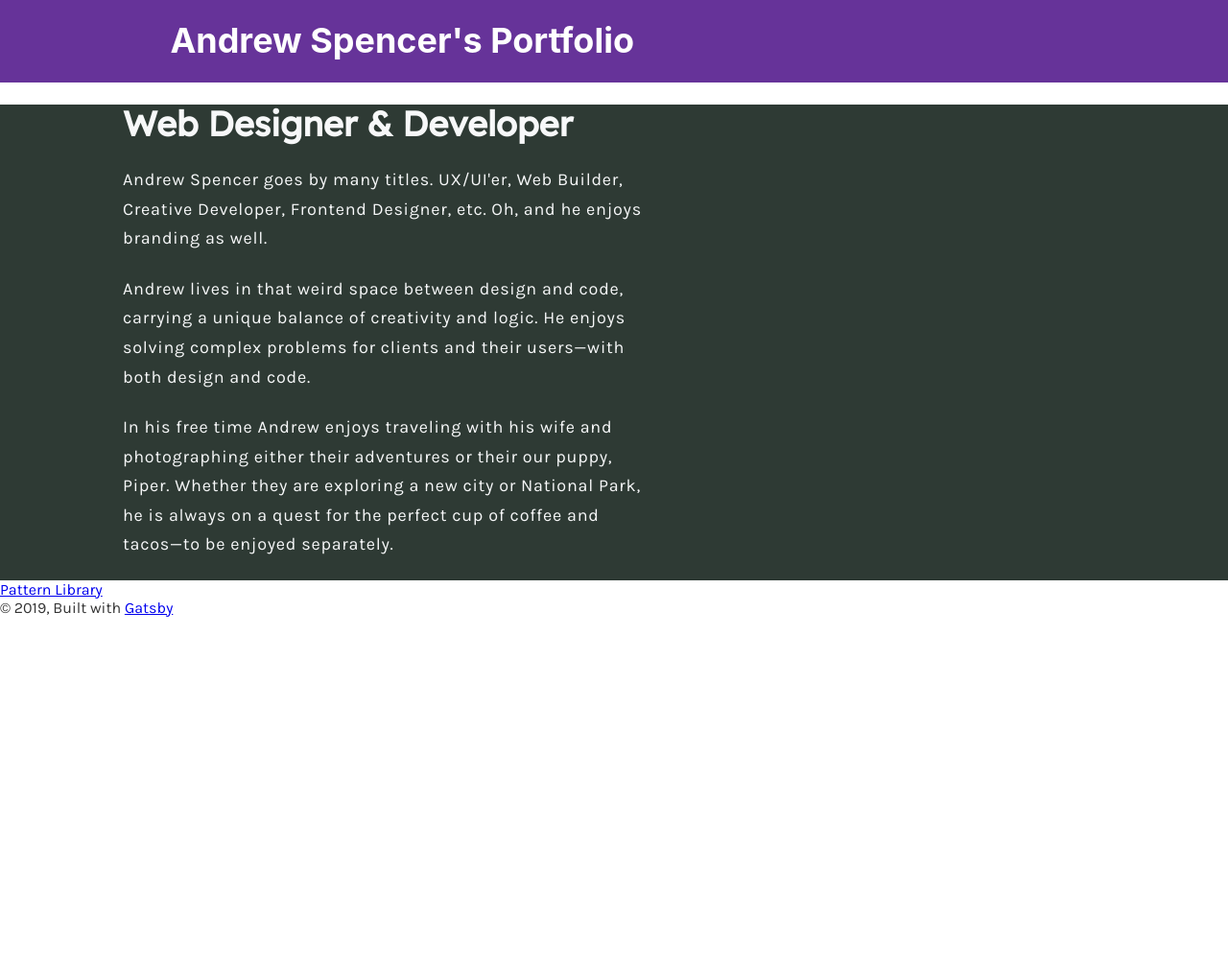
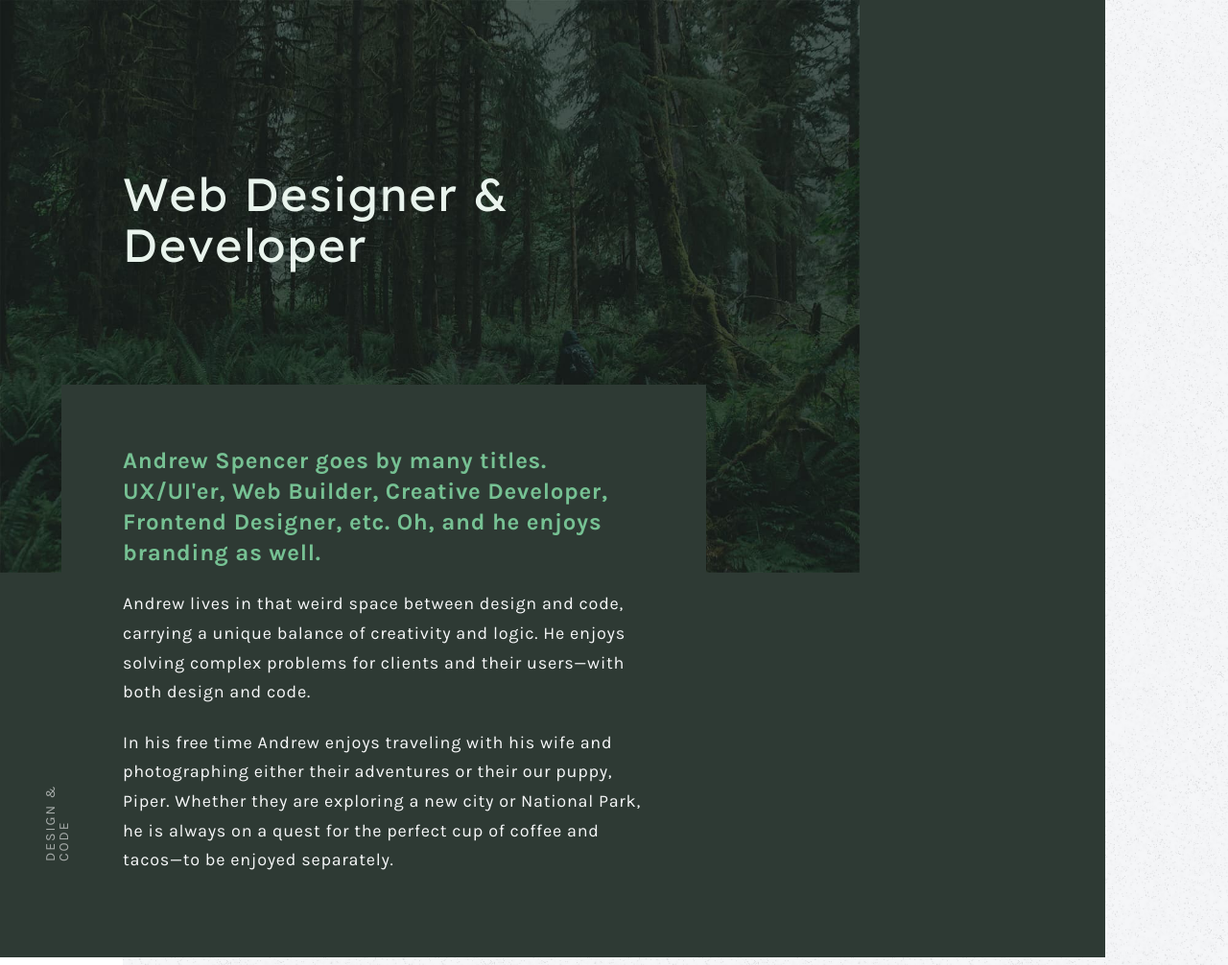
Before and after one commit to aspencer116/personal-site-gatsby, a Gatsby site: page / in a window 1280 px wide. Shown: the top 1006 px of the page at 96% size. Before the commit the page ends 800 px from the top, so only its background shows below. Built offline with nearby package versions, Linux system fonts and the light colour scheme; Gatsby itself is replaced by a stand-in of ours.

Commit message:
feat: Add base hero layout

```diff
--- a/src/components/homepageHero.js
+++ b/src/components/homepageHero.js
@@ -1,21 +1,44 @@
 import React from "react"
+import { useStaticQuery, graphql } from "gatsby"
+import Img from "gatsby-image"
 
-const HomepageHero = () => (
+const HomepageHero = () => {
+  const data = useStaticQuery(graphql`
+    query {
+      heroBackground: file(relativePath: { eq: "hero-background_resized.jpg" }) {
+        childImageSharp {
+          fluid(maxWidth: 1000) {
+            ...GatsbyImageSharpFluid
+          }
+        }
+      }
+    }
+  `)
+
+  return (
     <section class="homepage-hero">
       <div class="homepage-hero__primary">
         <div class="homepage-hero__text-column">
-        <h1 class="c-heading-1--reverse">Web Designer & Developer</h1>
+          <h1 class="t-heading-1--reverse homepage-hero__heading">Web Designer & Developer</h1>
 
-        <p class="c-paragraph--reverse">Andrew Spencer goes by many titles. UX/UI'er, Web Builder, Creative Developer, Frontend Designer, etc. Oh, and he enjoys branding as well.</p>
-        <p class="c-paragraph--reverse">Andrew lives in that weird space between design and code, carrying a unique balance of creativity and logic. He enjoys solving complex problems for clients and their users—with both design and code.</p>
-        <p class="c-paragraph--reverse">In his free time Andrew enjoys traveling with his wife and photographing either their adventures or their our puppy, Piper. Whether they are exploring a new city or National Park, he is always on a quest for the perfect cup of coffee and tacos—to be enjoyed separately.</p>
+          <div class="homepage-hero__text-container">
+            <p class="t-paragraph t-paragraph--callout">Andrew Spencer goes by many titles. UX/UI'er, Web Builder, Creative Developer, Frontend Designer, etc. Oh, and he enjoys branding as well.</p>
+            <p class="t-paragraph t-paragraph--reverse">Andrew lives in that weird space between design and code, carrying a unique balance of creativity and logic. He enjoys solving complex problems for clients and their users—with both design and code.</p>
+            <p class="t-paragraph t-paragraph--reverse">In his free time Andrew enjoys traveling with his wife and photographing either their adventures or their our puppy, Piper. Whether they are exploring a new city or National Park, he is always on a quest for the perfect cup of coffee and tacos—to be enjoyed separately.</p>
+          </div>
         </div>
       </div>
       <div class="homepage-hero__secondary">
-        {/* <p>East Coast Grown / Dayton, OH is home</p> */}
+        <p class="t-meta homepage-hero__meta-text">Design & Code</p>
+
+        <div class="homepage-hero__background-image">
+          <Img fluid={data.heroBackground.childImageSharp.fluid} alt="Green woods with a mysterious look"/>
         </div>
-    <div class="homepage-hero__tertiary"></div>
+      </div>
+      <div class="homepage-hero__tertiary">
+      </div>
     </section>
   )
+}
 
 export default HomepageHero
--- a/src/components/layout.js
+++ b/src/components/layout.js
@@ -7,25 +7,24 @@
 
 import React from "react"
 import PropTypes from "prop-types"
-import { useStaticQuery, graphql } from "gatsby"
+// import { useStaticQuery, graphql } from "gatsby"
 
-import Header from "./header"
+// import Header from "./header"
 import "./layout.css"
 
 const Layout = ({ children }) => {
-  const data = useStaticQuery(graphql`
-    query SiteTitleQuery {
-      site {
-        siteMetadata {
-          title
-        }
-      }
-    }
-  `)
+  // const data = useStaticQuery(graphql`
+  //   query SiteTitleQuery {
+  //     site {
+  //       siteMetadata {
+  //         title
+  //       }
+  //     }
+  //   }
+  // `)
 
   return (
     <>
-      <Header siteTitle={data.site.siteMetadata.title} />
       <main>{children}</main>
       <footer>
         © {new Date().getFullYear()}, Built with
--- /dev/null
+++ b/src/styles/_components.homepage-hero.scss
@@ -0,0 +1,88 @@
+.homepage-hero {
+  display: flex;
+  padding-bottom: 20rem; // TEMP: Just to push the footer content down
+}
+
+.homepage-hero__primary {
+  order: 2;
+  flex: 1 1 80%;
+  max-width: 90rem;
+
+  background: var(--pine-dark);
+}
+
+.homepage-hero__secondary {
+  order: 1;
+  flex: 1 1 10%;
+  position: relative;
+
+  background: var(--pine-dark);
+}
+
+.homepage-hero__tertiary {
+  order: 3;
+  flex: 1 1 10%;
+  position: relative;
+
+  &:after {
+    content: '';
+    position: absolute;
+    z-index: -1;
+    top: 0;
+    right: 0;
+    width: 90vw;
+    min-height: calc(100% + 2rem);
+    background: var(--mist) url("../images/slate_stubble_light.jpg");
+    background-repeat: repeat;
+    background-size: 275px; // Scale down the size of the image
+  }
+}
+
+.homepage-hero__text-column {
+  max-width: 34rem;
+
+  z-index: 2;
+  position: relative;
+}
+
+.homepage-hero__text-container {
+  // Holds the body block of text
+
+  // Gives space around the text that extends beyond the container
+  $padding: 5vw;
+
+  padding: $padding $padding 4rem;
+  transform: translateX(-$padding);
+  width: calc(100% + (#{$padding} *2));
+
+  background: var(--pine-dark);
+}
+
+.homepage-hero__heading {
+  padding: 11rem 0 6rem;
+  font-size: 3rem;
+  color: var(--seafoam-light);
+  font-weight: 400;
+  letter-spacing: 2px;
+}
+
+.homepage-hero__meta-text {
+  width: 100%;
+  margin-bottom: 0;
+  position: absolute;
+  z-index: 3;
+  bottom: 5.375rem;
+  left: calc(5vw - 0.25rem);
+  transform: rotate(-90deg);
+  transform-origin: left center;
+}
+
+.homepage-hero__background-image {
+  position: absolute;
+  top: 0;
+  left: 0;
+  width: 70vw;
+  object-fit: cover;
+
+  z-index: 1; // place behind text but over the background color
+}
--- a/src/styles/_components.typography.scss
+++ b/src/styles/_components.typography.scss
@@ -1,9 +1,28 @@
-.c-heading-1--reverse {
+.t-heading-1--reverse {
   @include heading-base;
   color: var(--mist);
 }
 
-.c-paragraph--reverse {
+.t-paragraph {
   @include paragraph-base;
+}
+
+.t-paragraph--reverse {
   color: var(--mist);
 }
+
+.t-paragraph--callout {
+  color: var(--seafoam-bright);
+  font-weight: bold;
+  font-size: 1.5rem;
+  line-height: 1.33;
+}
+
+.t-meta {
+  color: var(--mist);
+  opacity: 0.6;
+  text-transform: uppercase;
+  line-height: 1;
+  font-size: 0.875rem;
+  letter-spacing: 2px;
+}
--- a/src/styles/_settings.colors.scss
+++ b/src/styles/_settings.colors.scss
@@ -6,6 +6,7 @@
 
   --seafoam: #a7c5b4;
   --seafoam-light: #e9f4ed;
+  --seafoam-bright: #76C193;
 
   --stone: #3e4859;
   --stone-light: #89909b;
--- a/src/styles/components.homepage-hero.scss
+++ /dev/null
@@ -1,24 +0,0 @@
-.homepage-hero {
-  background: var(--pine-dark);
-  display: flex;
-
-  &__primary {
-    order: 2;
-    flex: 1 1 80%;
-    max-width: 90rem;
-  }
-
-  &__secondary {
-    order: 1;
-    flex: 1 1 10%;
-  }
-
-  &__tertiary {
-    order: 3;
-    flex: 1 1 10%;
-  }
-
-  &__text-column {
-    max-width: 34rem;
-  }
-}
```
Also changed, not shown: src/images/hero-background_resized.jpg (added), src/images/slate_stubble_light.jpg (added). Lines whose indentation alone changed are shown as unchanged.
